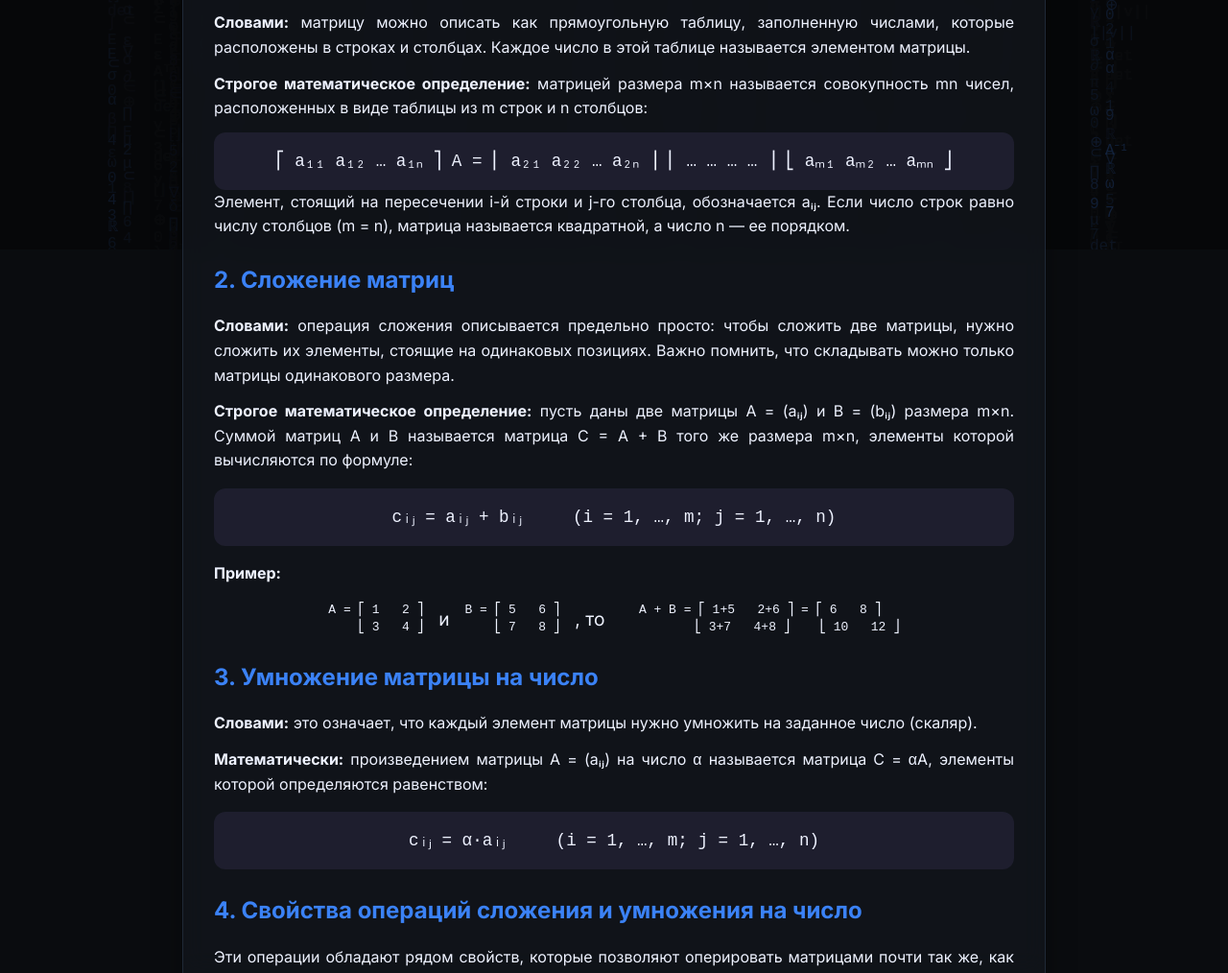
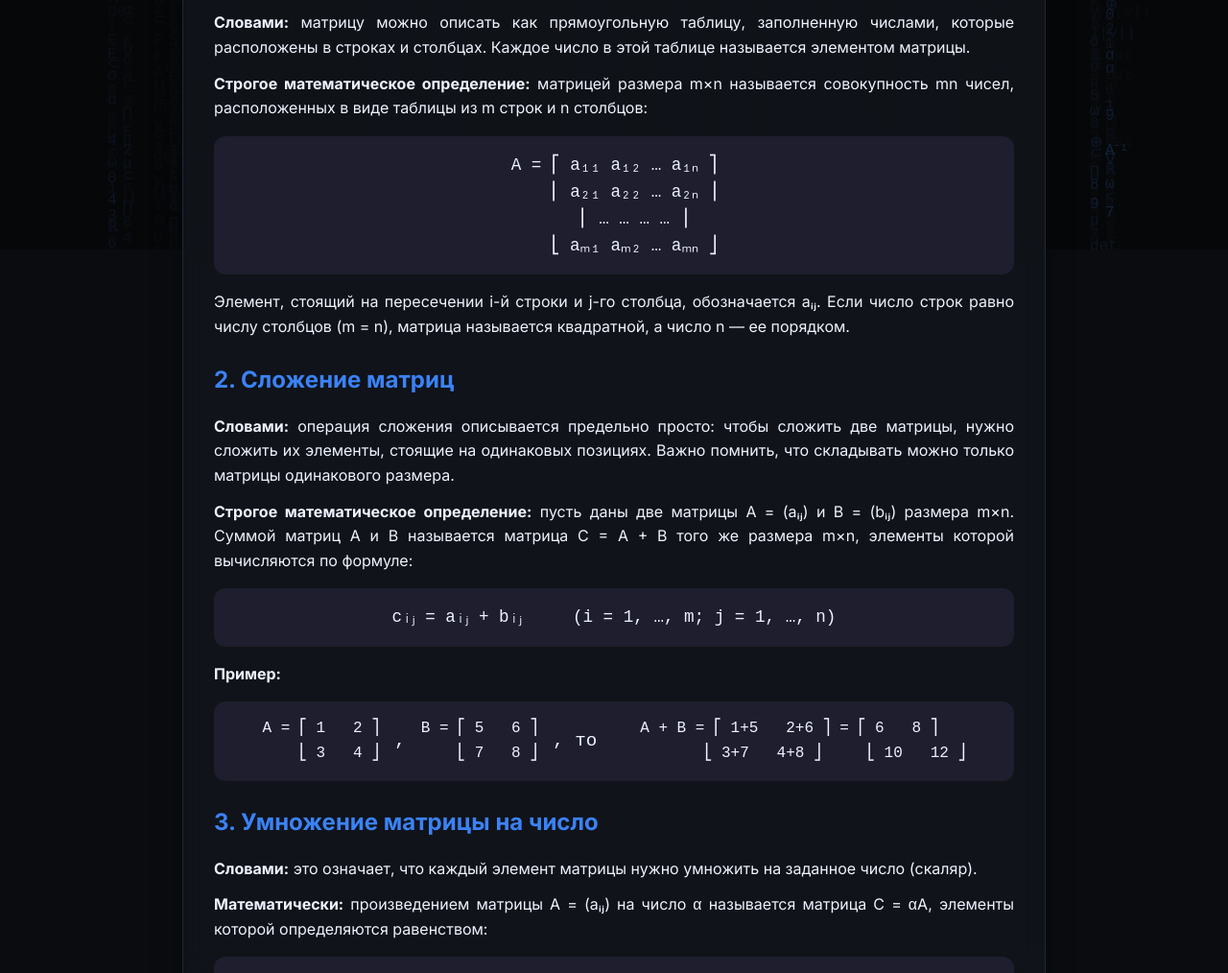
Before and after one commit to aklop084-dotcom/aklop084-dotcom.github.io, a plain HTML site: page pages/ticket2.html in a window 1280 px wide. Shown: the part 540-1554 px from the top of the page at 96% size. Drawn offline with Linux system fonts and the light colour scheme.

Commit message:
Update ticket2.html

```diff
--- a/pages/ticket2.html
+++ b/pages/ticket2.html
@@ -27,6 +27,7 @@
             border-radius: 12px;
             overflow-x: auto;
             text-align: center;
+            margin: 1rem 0;
         }
         .properties-grid {
             display: grid;
@@ -65,18 +66,34 @@
             color: var(--accent);
             font-weight: bold;
         }
-        .matrix-row {
+        .matrix-example {
             display: flex;
             justify-content: center;
             align-items: center;
             gap: 1rem;
             flex-wrap: wrap;
             margin: 1rem 0;
+            font-family: monospace;
+            font-size: 1rem;
+            background: var(--code-bg);
+            padding: 1rem;
+            border-radius: 12px;
         }
-        .matrix {
-            font-family: monospace;
+        .matrix-example .matrix {
+            display: inline-block;
             text-align: center;
-            line-height: 1.4;
+            vertical-align: middle;
+        }
+        .matrix-example .matrix .row {
+            white-space: nowrap;
+        }
+        .matrix-example .equal {
+            font-size: 1.2rem;
+            font-weight: bold;
+        }
+        hr {
+            border-color: var(--border-color);
+            margin: 1.5rem 0;
         }
     </style>
 </head>
@@ -103,10 +120,10 @@
             <p><strong>Словами:</strong> матрицу можно описать как прямоугольную таблицу, заполненную числами, которые расположены в строках и столбцах. Каждое число в этой таблице называется элементом матрицы.</p>
             <p><strong>Строгое математическое определение:</strong> матрицей размера m×n называется совокупность mn чисел, расположенных в виде таблицы из m строк и n столбцов:</p>
             <div class="matrix-display">
-                ⎡ a₁₁  a₁₂  …  a₁ₙ ⎤
-            A = ⎢ a₂₁  a₂₂  …  a₂ₙ ⎥
-                ⎢  …    …   …   …  ⎥
-                ⎣ aₘ₁  aₘ₂  …  aₘₙ ⎦
+                A = ⎡ a₁₁  a₁₂  …  a₁ₙ ⎤<br>
+                &nbsp;&nbsp;&nbsp;&nbsp;⎢ a₂₁  a₂₂  …  a₂ₙ ⎥<br>
+                &nbsp;&nbsp;&nbsp;&nbsp;⎢  …    …   …   …  ⎥<br>
+                &nbsp;&nbsp;&nbsp;&nbsp;⎣ aₘ₁  aₘ₂  …  aₘₙ ⎦
             </div>
             <p>Элемент, стоящий на пересечении i-й строки и j-го столбца, обозначается aᵢⱼ. Если число строк равно числу столбцов (m = n), матрица называется квадратной, а число n — ее порядком.</p>
 
@@ -118,20 +135,20 @@
             </div>
 
             <p><strong>Пример:</strong></p>
-            <div class="matrix-row">
+            <div class="matrix-example">
                 <div class="matrix">
                     A = ⎡ 1 &nbsp; 2 ⎤<br>
                     &nbsp;&nbsp;&nbsp;&nbsp;⎣ 3 &nbsp; 4 ⎦
                 </div>
-                <div style="font-size: 1.2rem;">и</div>
+                <span style="font-size: 1.2rem;">,</span>
                 <div class="matrix">
                     B = ⎡ 5 &nbsp; 6 ⎤<br>
                     &nbsp;&nbsp;&nbsp;&nbsp;⎣ 7 &nbsp; 8 ⎦
                 </div>
-                <div style="font-size: 1.2rem;">, то</div>
+                <span style="font-size: 1.2rem;">, то</span>
                 <div class="matrix">
                     A + B = ⎡ 1+5 &nbsp; 2+6 ⎤ = ⎡ 6 &nbsp; 8 ⎤<br>
-                    &nbsp;&nbsp;&nbsp;&nbsp;&nbsp;&nbsp;&nbsp;&nbsp;&nbsp;&nbsp;⎣ 3+7 &nbsp; 4+8 ⎦ &nbsp;&nbsp;&nbsp;⎣ 10 &nbsp; 12 ⎦
+                    &nbsp;&nbsp;&nbsp;&nbsp;&nbsp;&nbsp;&nbsp;&nbsp;&nbsp;&nbsp;⎣ 3+7 &nbsp; 4+8 ⎦ &nbsp;&nbsp;&nbsp;&nbsp;⎣ 10 &nbsp; 12 ⎦
                 </div>
             </div>
 
```
